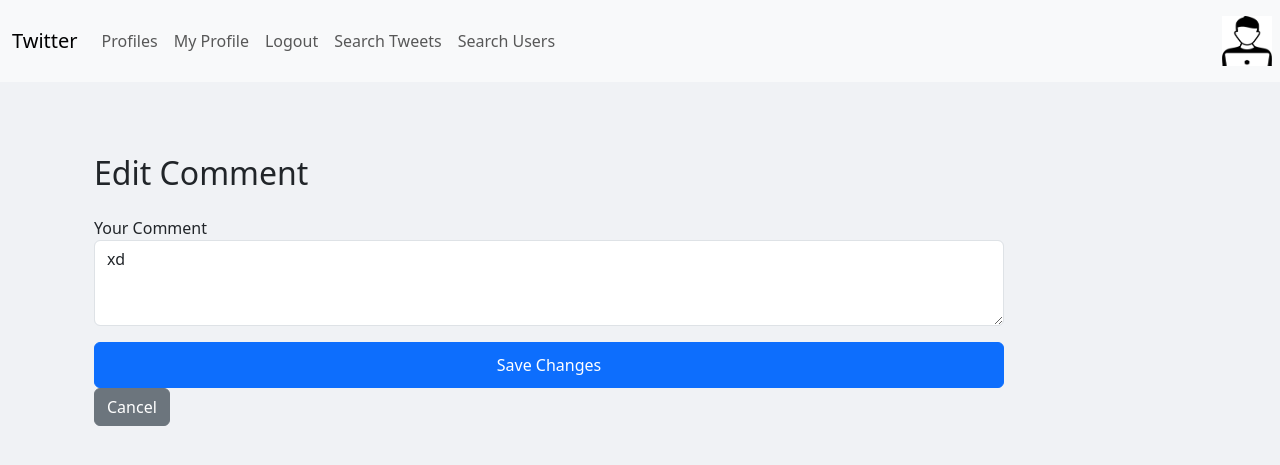
After one commit to Better1337/Twitter-Clone, a Django app: page /edit_comment/3/ in a window 1280 px wide. The commit adds this page. Shown: the top 465 px of the page. Run offline with Django 5.2, Linux system fonts and the light colour scheme; a user stored in the database is signed in; data comes from the database, SQL or seed files in the repository; both versions use the stored data as it was after the commit.

Commit message:
editing and deleting comments

```diff
--- /dev/null
+++ b/basic/templates/edit_comment.html
@@ -0,0 +1,23 @@
+{% extends 'layout.html' %}
+{% load static %}
+
+{% block content %}
+<div class="container mt-5">
+    <h2 class="mb-4">Edit Comment</h2>
+    <form method="post" class="form-horizontal">
+        {% csrf_token %}
+        <div class="form-group">
+            <label for="id_text" class="col-sm-2 control-label">Your Comment</label>
+            <div class="col-sm-10 mb-3">
+                <textarea name="text" class="form-control" id="id_text" rows="3">{{ comment.text }}</textarea>
+            </div>
+        </div>
+        <div class="form-group mt-3">
+            <div class="col-sm-offset-2 col-sm-10 text-right">
+                <button type="submit" class="btn btn-primary">Save Changes</button>
+                <a href="{% url 'tweet_detail' pk=comment.tweet.pk %}" class="btn btn-secondary">Cancel</a>
+            </div>
+        </div>
+    </form>
+</div>
+{% endblock %}
--- a/basic/templates/tweet_detail.html
+++ b/basic/templates/tweet_detail.html
@@ -48,6 +48,10 @@
         {% for comment in comments %}
         <div class="comment">
             <strong>{{ comment.user.username }}</strong>: {{ comment.text }} ({{ comment.date|date:"Y-m-d H:i" }})
+            {% if request.user == comment.user %}
+                <a href="{% url 'edit_comment' comment.id %}" class="btn btn-info btn-sm">Edit</a>
+                <a href="{% url 'delete_comment' comment.id %}" class="btn btn-danger btn-sm" onclick="return confirm('Are you sure you want to delete this comment?');">Delete</a>
+            {% endif %}
         </div>
         {% endfor %}
     </div>
--- a/basic/urls.py
+++ b/basic/urls.py
@@ -15,4 +15,6 @@
     path('search/', views.search, name='search'),
     path('user_search/', views.user_search, name='user_search'),
     path('tweet_detail/<int:pk>/', views.tweet_detail, name='tweet_detail'),
+    path('edit_comment/<int:pk>/', views.edit_comment, name='edit_comment'),
+    path('delete_comment/<int:pk>/', views.delete_comment, name='delete_comment'),
 ]
--- a/basic/views.py
+++ b/basic/views.py
@@ -193,3 +193,27 @@
         'comments': comments,
         'comment_form': comment_form
     })
+def edit_comment(request, pk):
+    comment = get_object_or_404(Comment, pk=pk)
+    if request.user != comment.user:
+        messages.error(request, "You do not have permission to edit this comment.")
+        return redirect('tweet_detail', pk=comment.tweet.pk)
+
+    form = CommentForm(instance=comment)
+    if request.method == 'POST':
+        form = CommentForm(request.POST, instance=comment)
+        if form.is_valid():
+            form.save()
+            messages.success(request, "Comment successfully updated.")
+            return redirect('tweet_detail', pk=comment.tweet.pk)
+    return render(request, 'edit_comment.html', {'form': form, 'comment': comment})
+
+def delete_comment(request, pk):
+    comment = get_object_or_404(Comment, pk=pk)
+    if request.user != comment.user:
+        messages.error(request, "You do not have permission to delete this comment.")
+        return redirect('tweet_detail', pk=comment.tweet.pk)
+
+    comment.delete()
+    messages.success(request, "Comment deleted.")
+    return redirect('tweet_detail', pk=comment.tweet.pk)
```
Also changed, not shown: db.sqlite3.
